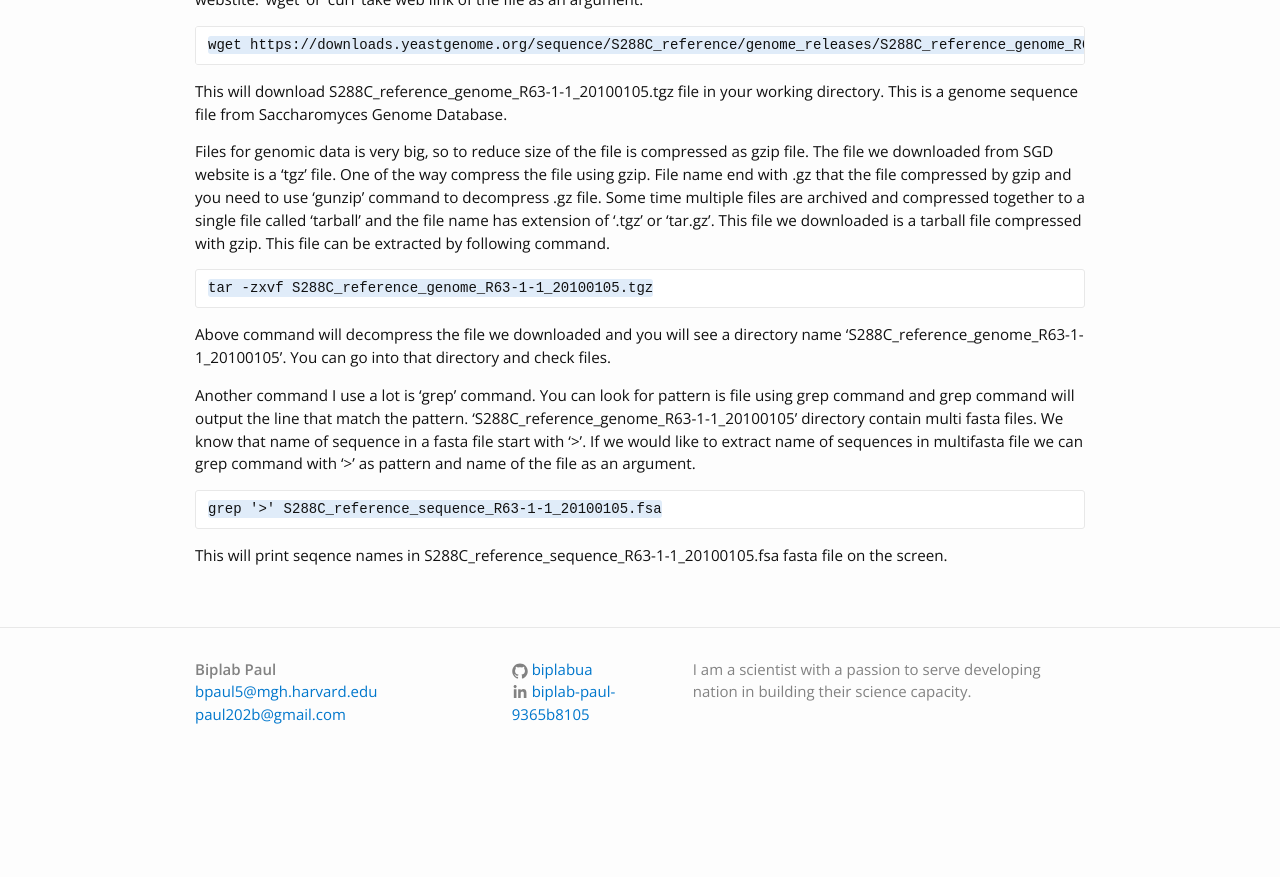
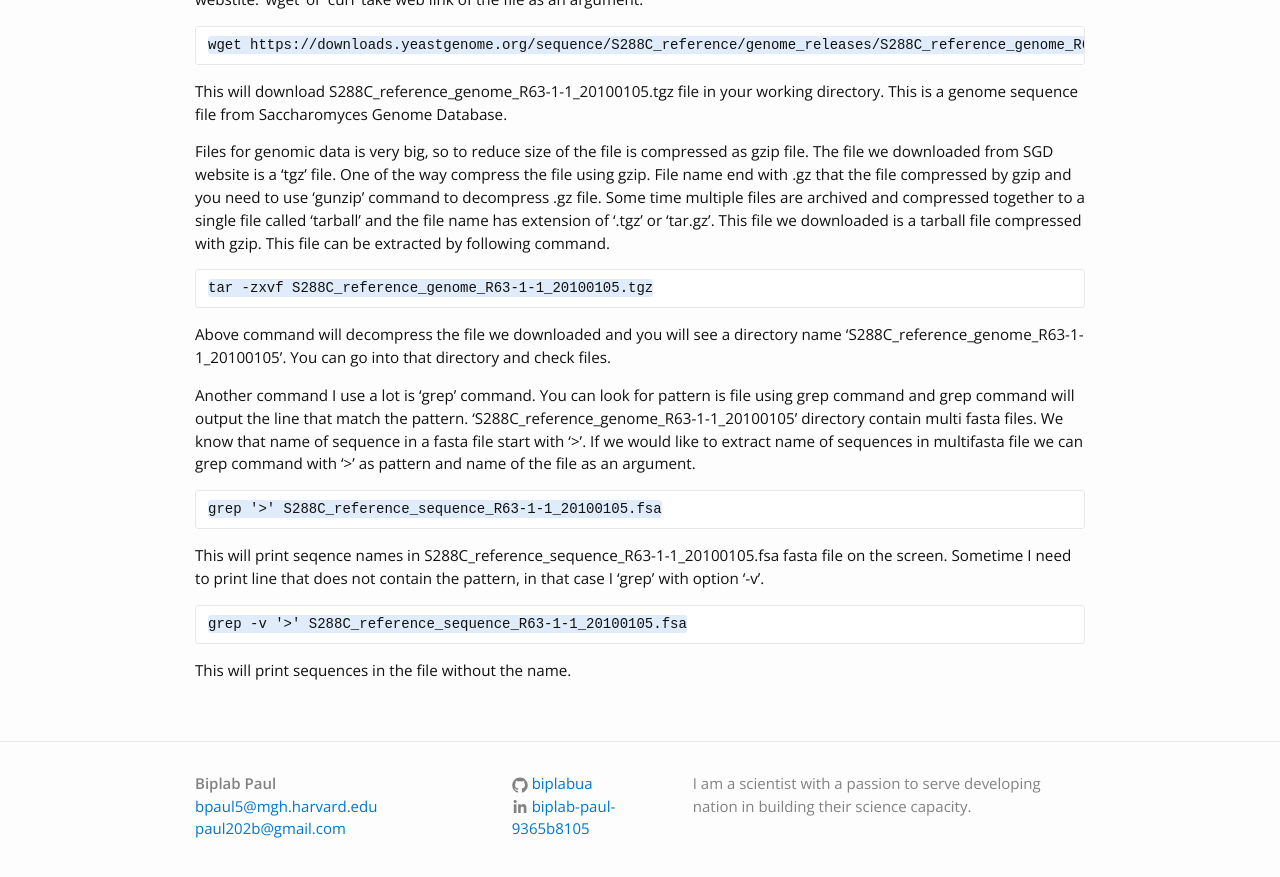
Before and after one commit to biplabua/biplabua.github.io, a Jekyll site: the page built from _posts/2020-03-10-post-2.markdown, in a window 1280 px wide and 900 px high, scrolled down 4243 px. Shown: the top 877 px of the window. Built offline with Jekyll 4.4.1, drawn with Linux system fonts in a browser that asks for light colours; our own code applies the rules of GitHub Pages for plain Markdown files; before the commit the page ends 5028 px from its top, so only the background shows below that.

Commit message:
grep command

````diff
--- a/_posts/2020-03-10-post-2.markdown
+++ b/_posts/2020-03-10-post-2.markdown
@@ -183,4 +183,9 @@ Another command I use a lot is 'grep' command. You can look for pattern is file
 ```
 grep '>' S288C_reference_sequence_R63-1-1_20100105.fsa
 ```
-This will print seqence names in S288C_reference_sequence_R63-1-1_20100105.fsa fasta file on the screen.
+This will print seqence names in S288C_reference_sequence_R63-1-1_20100105.fsa fasta file on the screen. Sometime I need to print line that does not contain the pattern, in that case I 'grep' with option '-v'.
+```
+grep -v '>' S288C_reference_sequence_R63-1-1_20100105.fsa
+```
+
+This will print sequences in the file without the name.
````
